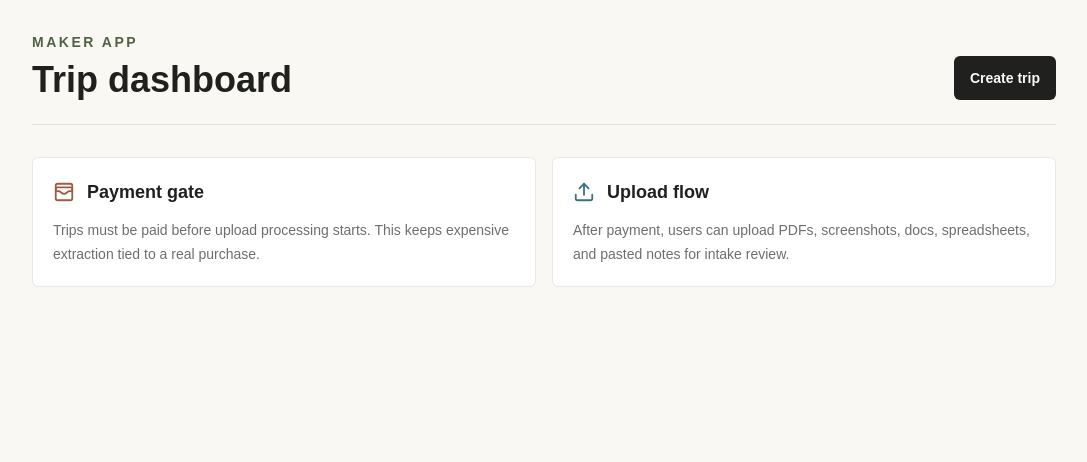
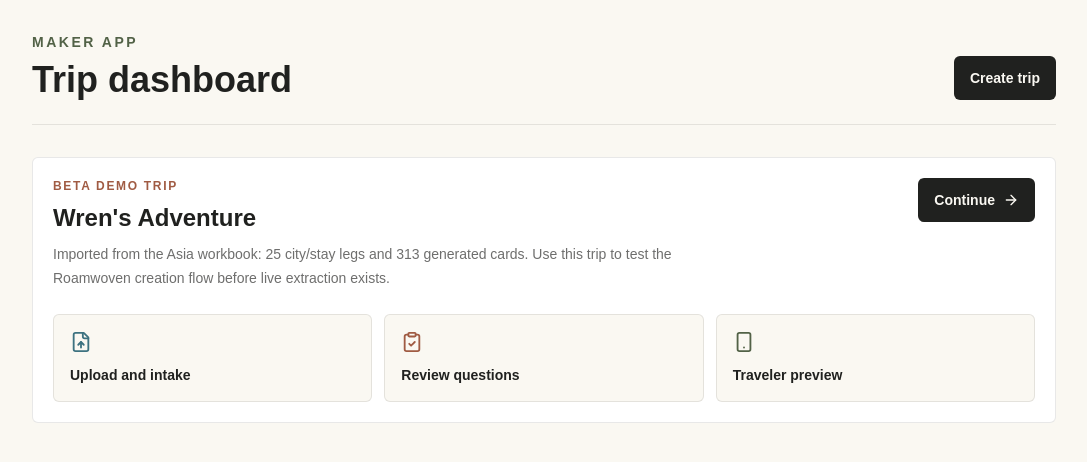
Before and after one commit to slamerow/roamwoven, a Next.js app: page /maker in a window 1280 px wide. Shown: the top 462 px of the page, without its empty margins (96-1183 px from the left). Built offline with nearby package versions, Linux system fonts and the light colour scheme.

Commit message:
Add demo trip entry to maker dashboard

```diff
--- a/app/maker/page.tsx
+++ b/app/maker/page.tsx
@@ -1,5 +1,5 @@
 import Link from "next/link";
-import { Upload, WalletCards } from "lucide-react";
+import { ArrowRight, ClipboardCheck, FileUp, Smartphone } from "lucide-react";
 
 export default function MakerDashboardPage() {
   return (
@@ -22,26 +22,58 @@ export default function MakerDashboardPage() {
           </Link>
         </header>
 
-        <section className="mt-8 grid gap-4 md:grid-cols-2">
-          <div className="rounded-md border border-ink/10 bg-white p-5">
-            <div className="flex items-center gap-3">
-              <WalletCards className="text-clay" size={22} />
-              <h2 className="text-lg font-semibold text-ink">Payment gate</h2>
+        <section className="mt-8 rounded-md border border-ink/10 bg-white p-5">
+          <div className="flex flex-col gap-4 md:flex-row md:items-start md:justify-between">
+            <div>
+              <p className="text-xs font-semibold uppercase tracking-[0.14em] text-clay">
+                Beta demo trip
+              </p>
+              <h2 className="mt-2 text-2xl font-semibold text-ink">
+                Wren's Adventure
+              </h2>
+              <p className="mt-2 max-w-2xl text-sm leading-6 text-ink/65">
+                Imported from the Asia workbook: 25 city/stay legs and 313
+                generated cards. Use this trip to test the Roamwoven creation
+                flow before live extraction exists.
+              </p>
             </div>
-            <p className="mt-3 text-sm leading-6 text-ink/65">
-              Trips must be paid before upload processing starts. This keeps
-              expensive extraction tied to a real purchase.
-            </p>
+            <Link
+              href="/maker/trips/demo-trip"
+              className="inline-flex items-center gap-2 rounded-md bg-ink px-4 py-3 text-sm font-semibold text-paper"
+            >
+              Continue
+              <ArrowRight size={16} />
+            </Link>
           </div>
-          <div className="rounded-md border border-ink/10 bg-white p-5">
-            <div className="flex items-center gap-3">
-              <Upload className="text-tide" size={22} />
-              <h2 className="text-lg font-semibold text-ink">Upload flow</h2>
-            </div>
-            <p className="mt-3 text-sm leading-6 text-ink/65">
-              After payment, users can upload PDFs, screenshots, docs,
-              spreadsheets, and pasted notes for intake review.
-            </p>
+
+          <div className="mt-6 grid gap-3 md:grid-cols-3">
+            <Link
+              href="/maker/trips/demo-trip/upload"
+              className="rounded-md border border-ink/10 bg-paper p-4"
+            >
+              <FileUp className="text-tide" size={22} />
+              <p className="mt-3 text-sm font-semibold text-ink">
+                Upload and intake
+              </p>
+            </Link>
+            <Link
+              href="/maker/trips/demo-trip/review"
+              className="rounded-md border border-ink/10 bg-paper p-4"
+            >
+              <ClipboardCheck className="text-clay" size={22} />
+              <p className="mt-3 text-sm font-semibold text-ink">
+                Review questions
+              </p>
+            </Link>
+            <Link
+              href="/t/demo"
+              className="rounded-md border border-ink/10 bg-paper p-4"
+            >
+              <Smartphone className="text-moss" size={22} />
+              <p className="mt-3 text-sm font-semibold text-ink">
+                Traveler preview
+              </p>
+            </Link>
           </div>
         </section>
       </div>
```
